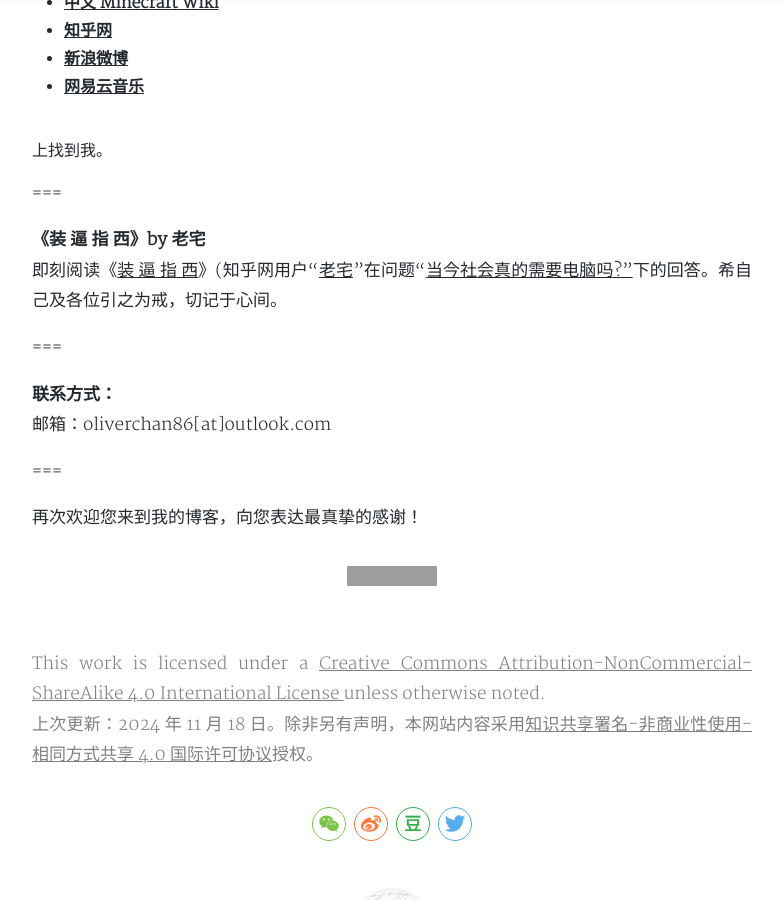
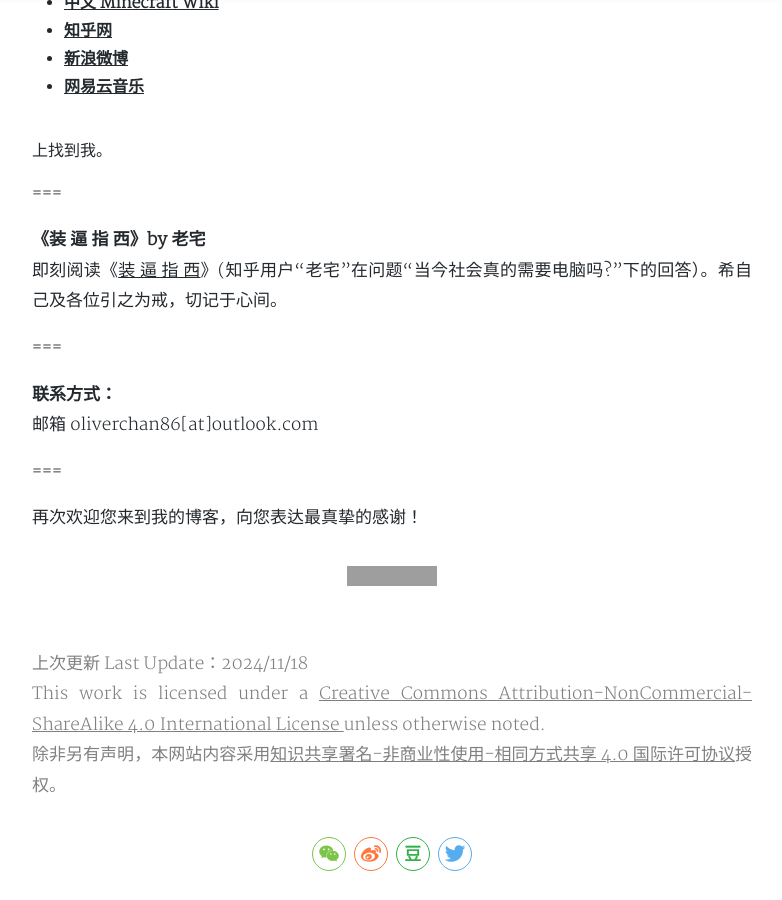
Before and after one commit to Olvcpr423/Olvcpr423.github.io, a Jekyll site: the page built from about.html, in a window 1280 px wide and 900 px high, scrolled down 951 px. Shown: the whole window, without its empty margins (248-1030 px from the left). Built offline with Jekyll 4.4.1, drawn with Linux system fonts in a browser that asks for light colours; nearby versions of some CDN libraries; a style sheet for code colours, icons or effects is not loaded; grey boxes are pictures that could not be loaded.

Commit message:
Update about.html

```diff
--- a/about.html
+++ b/about.html
@@ -46,7 +46,7 @@ tags: About 关于
         《装 逼 指 西》by 老宅
     </b>
     <br>
-    即刻阅读《<a href ='https://www.zhihu.com/question/367629230/answer/986483568'>装 逼 指 西</a>》(知乎网用户“<a href ='https://www.zhihu.com/people/lao-zhai-55-93'>老宅</a>”在问题“<a href ='https://www.zhihu.com/question/367629230'>当今社会真的需要电脑吗?”</a>下的回答。希自己及各位引之为戒，切记于心间。
+    即刻阅读《<a href ='https://www.zhihu.com/question/367629230/answer/986483568'>装 逼 指 西</a>》(知乎用户“老宅”在问题“当今社会真的需要电脑吗?”下的回答）。希自己及各位引之为戒，切记于心间。
     <br>
 </p>
 <p>
@@ -55,7 +55,7 @@ tags: About 关于
 <p>
     <b>联系方式：</b>
     <br>
-    邮箱：oliverchan86[at]outlook.com
+    邮箱 oliverchan86[at]outlook.com
 </p>
 <p>
     ===
@@ -65,8 +65,10 @@ tags: About 关于
 </p>
 <p>
     <font color='#808080'>
-        <a rel="license" href="http://creativecommons.org/licenses/by-nc-sa/4.0/"><img alt="Creative Commons License" style="border-width:0" src="https://licensebuttons.net/l/by-nc-sa/4.0/88x31.png" /></a><br />This work is licensed under a <a rel="license" href="http://creativecommons.org/licenses/by-nc-sa/4.0/">Creative Commons Attribution-NonCommercial-ShareAlike 4.0 International License </a>unless otherwise noted.
+        <a rel="license" href="http://creativecommons.org/licenses/by-nc-sa/4.0/"><img alt="Creative Commons License" style="border-width:0" src="https://licensebuttons.net/l/by-nc-sa/4.0/88x31.png" /></a><br />上次更新 Last Update：2024/11/18
         <br>
-        上次更新：2024 年 11 月 18 日。除非另有声明，本网站内容采用<a rel="license" href="http://creativecommons.org/licenses/by-nc-sa/4.0/">知识共享署名-非商业性使用-相同方式共享 4.0 国际许可协议</a>授权。
+        This work is licensed under a <a rel="license" href="http://creativecommons.org/licenses/by-nc-sa/4.0/">Creative Commons Attribution-NonCommercial-ShareAlike 4.0 International License </a>unless otherwise noted.
+        <br>
+        除非另有声明，本网站内容采用<a rel="license" href="http://creativecommons.org/licenses/by-nc-sa/4.0/">知识共享署名-非商业性使用-相同方式共享 4.0 国际许可协议</a>授权。
     </font>
 </p>
```
